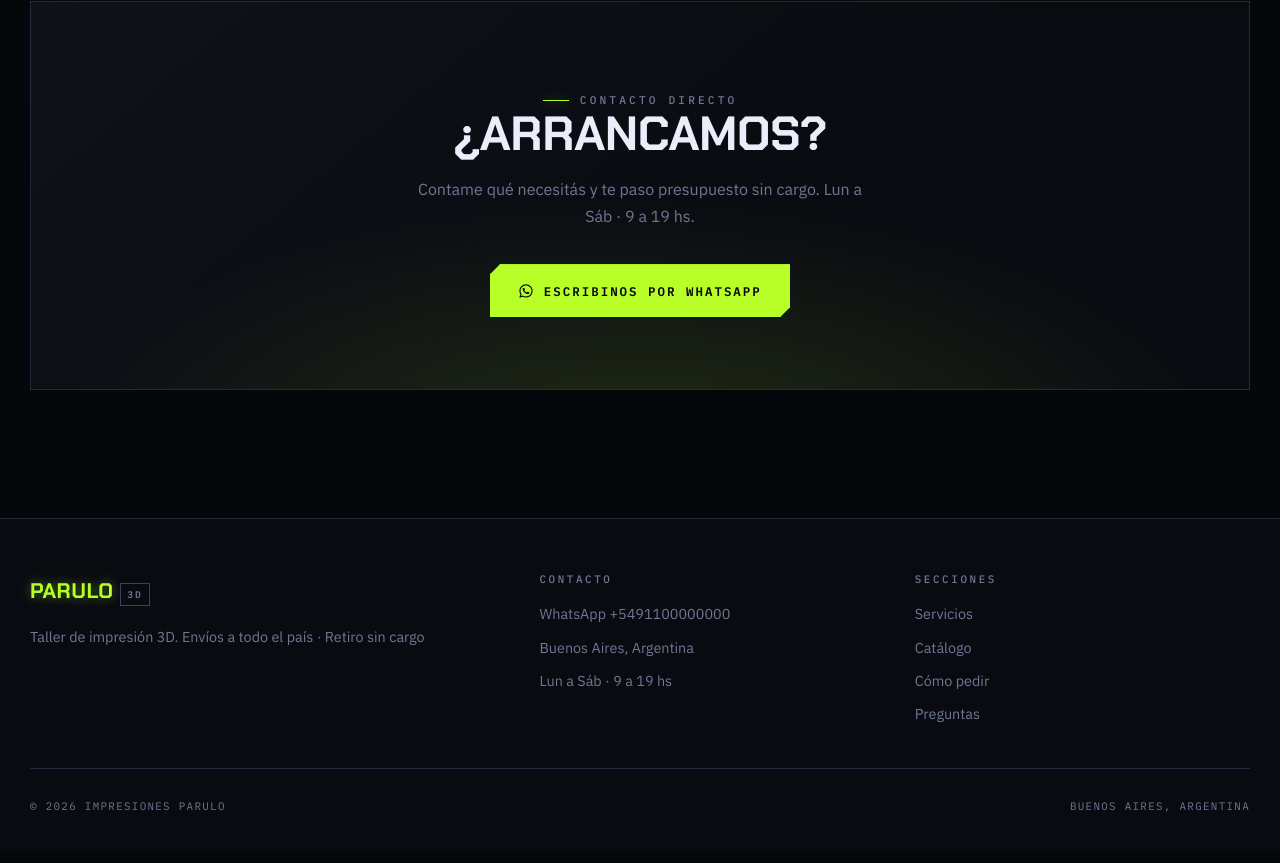
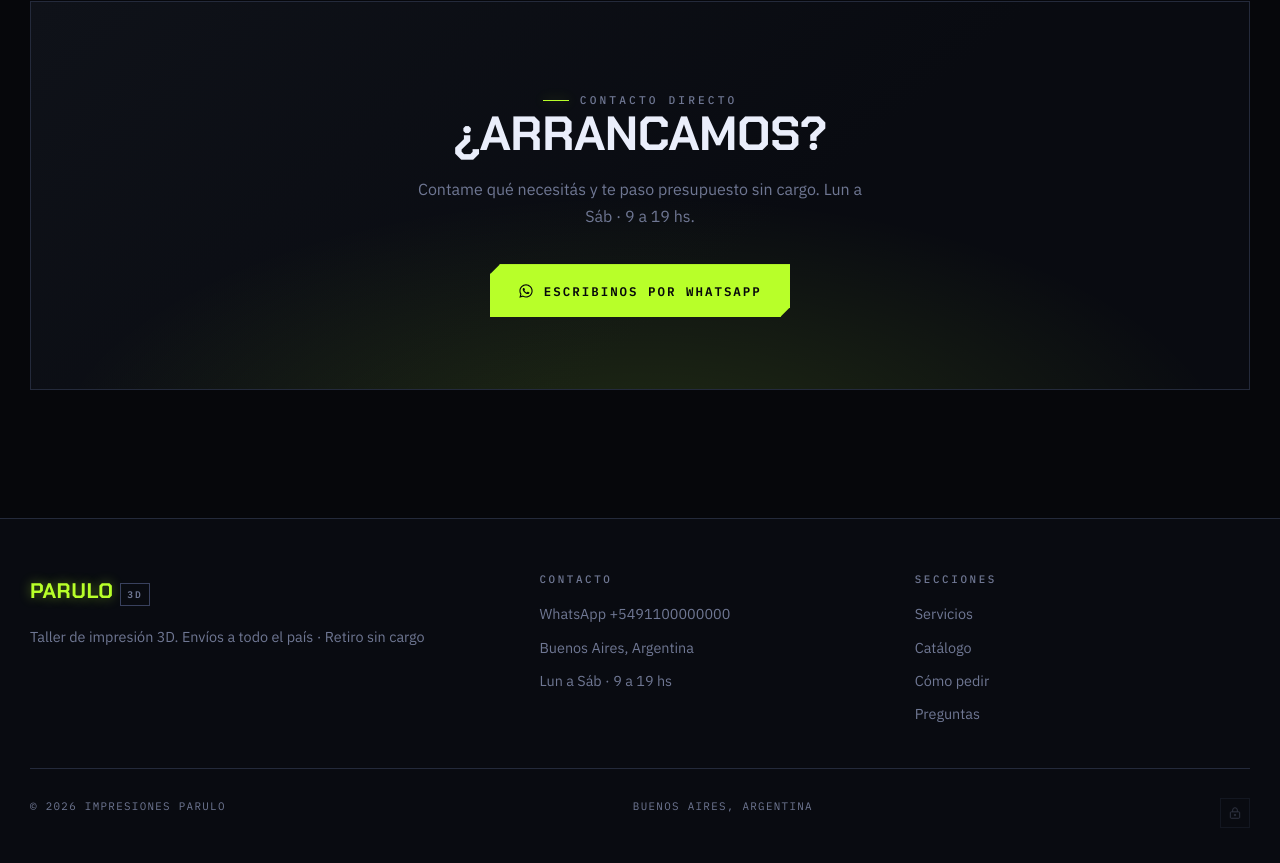
Before and after one commit to JoeDev10/tinta-fundida, a plain HTML site: page index.html in a window 1280 px wide. Shown: the part 4875-5738 px from the top of the page. Drawn offline with Linux system fonts and the light colour scheme.

Commit message:
Candado al panel en el pie, visible solo en local
Parulo necesitaba llegar al panel desde el sitio y no buscando un archivo
suelto. Se agrega un candado discreto en el pie.

El enlace lo arma sitio.js y no está en el HTML: así el index.html que se
sube al hosting no nombra el panel en ninguna línea. La condición mira el
protocolo y el hostname, de modo que el candado existe con file:// o
localhost —donde el panel está— y no en el dominio publicado.

Dos pruebas nuevas cubren las dos caras: que el archivo crudo que se
publica no mencione el panel, y que la detección dé falso para dominios
reales y verdadero para local.

Co-Authored-By: Claude Opus 4.8 <noreply@anthropic.com>

```diff
--- a/css/estilo.css
+++ b/css/estilo.css
@@ -765,6 +765,20 @@ h1,h2,h3,h4{
 }
 .pie__barra a:hover{ color:var(--lime); }
 
+/* candado del panel · discreto pero encontrable si sabés que está */
+.candado{
+  display:inline-grid; place-items:center;
+  width:30px; height:30px; flex:none;
+  border:1px solid var(--line);
+  color:var(--txt-dim); opacity:.4;
+  transition:opacity .25s var(--ease), color .25s, border-color .25s, box-shadow .25s;
+}
+.candado svg{ width:14px; height:14px; }
+.candado:hover, .candado:focus-visible{
+  opacity:1; color:var(--lime); border-color:var(--lime);
+  box-shadow:0 0 14px rgba(184,255,41,.25); outline:none;
+}
+
 /* ============================================================
    BOTÓN FLOTANTE WHATSAPP
    ============================================================ */
--- a/js/sitio.js
+++ b/js/sitio.js
@@ -320,6 +320,34 @@
   $('#pie-hecho').textContent = datos.contacto.ciudad || '';
 
   /* ==========================================================
+     CANDADO DEL PANEL
+     Atajo discreto al panel, abajo a la derecha.
+
+     Se arma desde acá y no desde el HTML a propósito: así el
+     index.html que se sube al hosting no menciona el panel en
+     ningún lado. Solo aparece cuando la página corre en la
+     computadora del dueño (archivo local o servidor local),
+     que es donde el panel existe.
+     ========================================================== */
+  (function () {
+    var local = location.protocol === 'file:' ||
+                /^(localhost|127\.0\.0\.1|\[::1\])$/.test(location.hostname);
+    if (!local) return;
+
+    var candado = el('a', 'candado');
+    candado.href = 'admin.html';
+    candado.title = 'Panel de administración';
+    candado.setAttribute('aria-label', 'Panel de administración');
+    candado.innerHTML =
+      '<svg viewBox="0 0 24 24" fill="none" stroke="currentColor" stroke-width="1.6" aria-hidden="true">' +
+      '<rect x="4" y="10" width="16" height="11" rx="1.5"/>' +
+      '<path d="M8 10V7a4 4 0 0 1 8 0v3"/><circle cx="12" cy="15.5" r="1.3"/></svg>';
+
+    var barra = $('.pie__barra');
+    if (barra) barra.appendChild(candado);
+  })();
+
+  /* ==========================================================
      INTERACCIONES
      ========================================================== */
 
```
Also changed, not shown: LEEME.md (+8 -2 lines).
